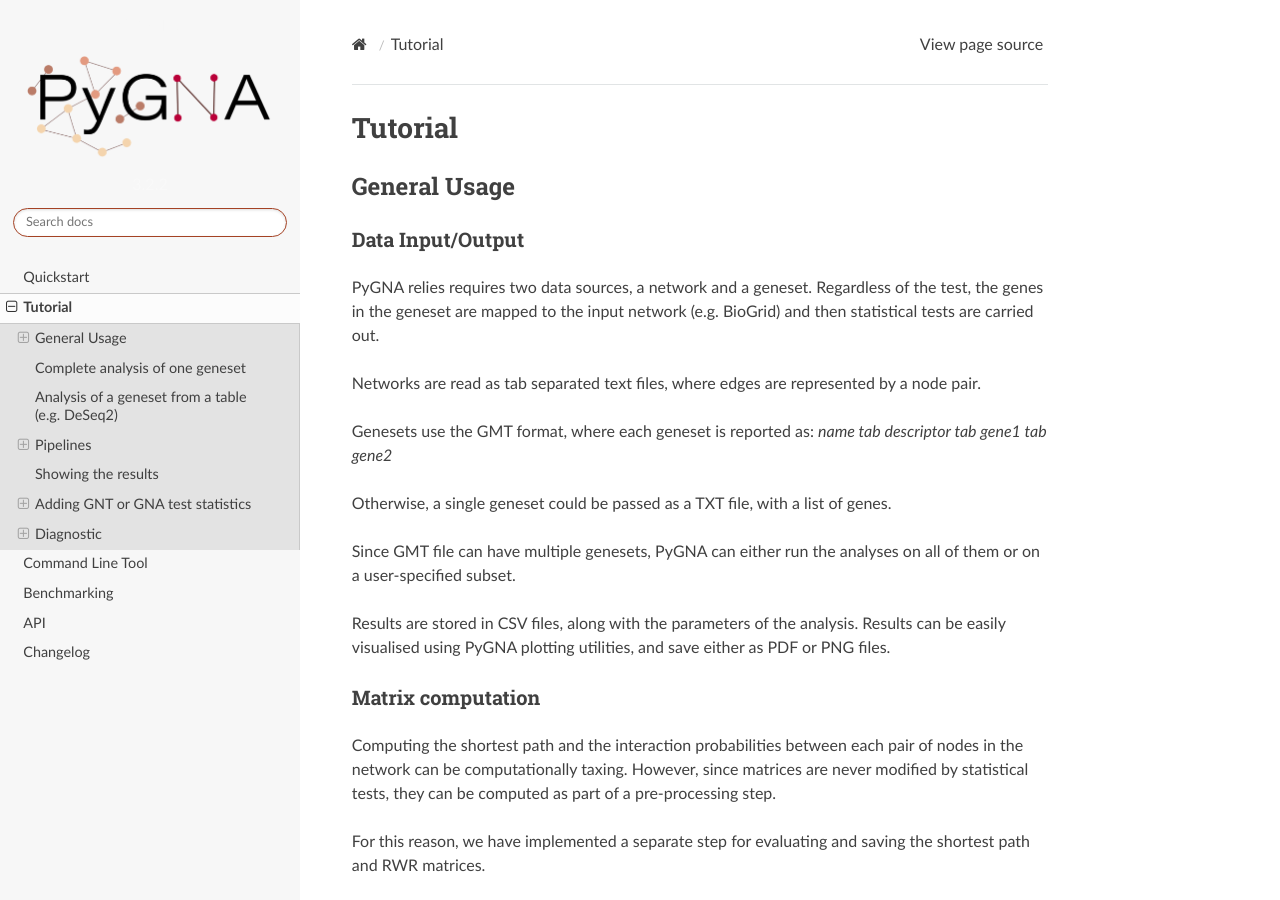
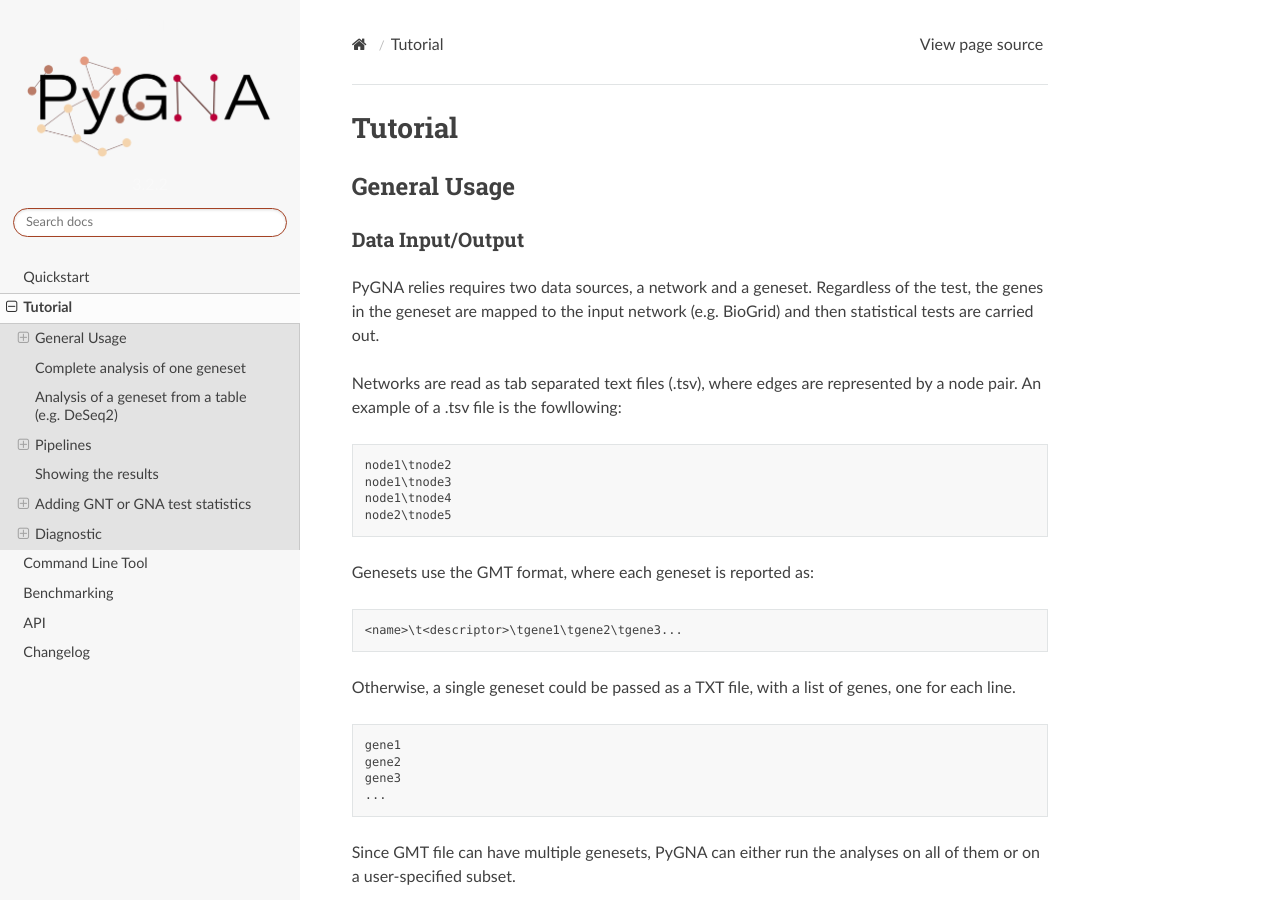
Before and after one commit to stracquadaniolab/pygna, a Sphinx documentation site: the page built from docs/tutorial.rst, in a window 1280 px wide and 900 px high. Built offline with Sphinx 7.4.7 and the Read the Docs theme 2.0.0, drawn with Linux system fonts in a browser that asks for light colours.

Commit message:
fixed documentation render and reading_class

```diff
--- a/docs/simulations.rst
+++ b/docs/simulations.rst
@@ -319,7 +319,9 @@ The **Simulations** parameters are used to specify the number and name of the ou
 + ``suffix`` is the suffix used for the output.
 
 For each simulated datasets there are two output files:
+
 - suffix_network_$simulation.tsv : the network file
+
 - suffix_genes_$simulation.gmt : the gene list grouped by cluster
 
 
--- a/docs/summaries.rst
+++ b/docs/summaries.rst
@@ -8,8 +8,11 @@ Network Properties
 ++++++++++++++++++++
 
 `network-summary` saves the principal info of a graph:
+
 - network properties
+
 - degree distribution
+
 - connected components diagnostic
 
 If a geneset/setname is passed to the function, the properties of the subgraph are evaluated
--- a/docs/tutorial.rst
+++ b/docs/tutorial.rst
@@ -11,12 +11,32 @@ PyGNA relies requires two data sources, a network and a geneset. Regardless of
 the test, the genes in the geneset are mapped to the input network (e.g. BioGrid) and
 then statistical tests are carried out.
 
-Networks are read as tab separated text files, where edges are represented by a node pair.
+Networks are read as tab separated text files (.tsv), where edges are represented by a node pair.
+An example of a .tsv file is the fowllowing:
+
+.. code-block:: text
+
+    node1\tnode2
+    node1\tnode3
+    node1\tnode4
+    node2\tnode5
+
 
 Genesets use the GMT format, where each geneset is reported as:
-`name \tab descriptor \tab gene1 \tab gene2`
 
-Otherwise, a single geneset could be passed as a TXT file, with a list of genes.
+.. code-block:: text
+
+    <name>\t<descriptor>\tgene1\tgene2\tgene3...
+
+
+Otherwise, a single geneset could be passed as a TXT file, with a list of genes, one for each line.
+
+.. code-block:: text
+
+    gene1
+    gene2
+    gene3
+    ...
 
 Since GMT file can have multiple genesets, PyGNA can either run the analyses on all
 of them or on a user-specified subset.
```
Also changed, not shown: 2 other files.
